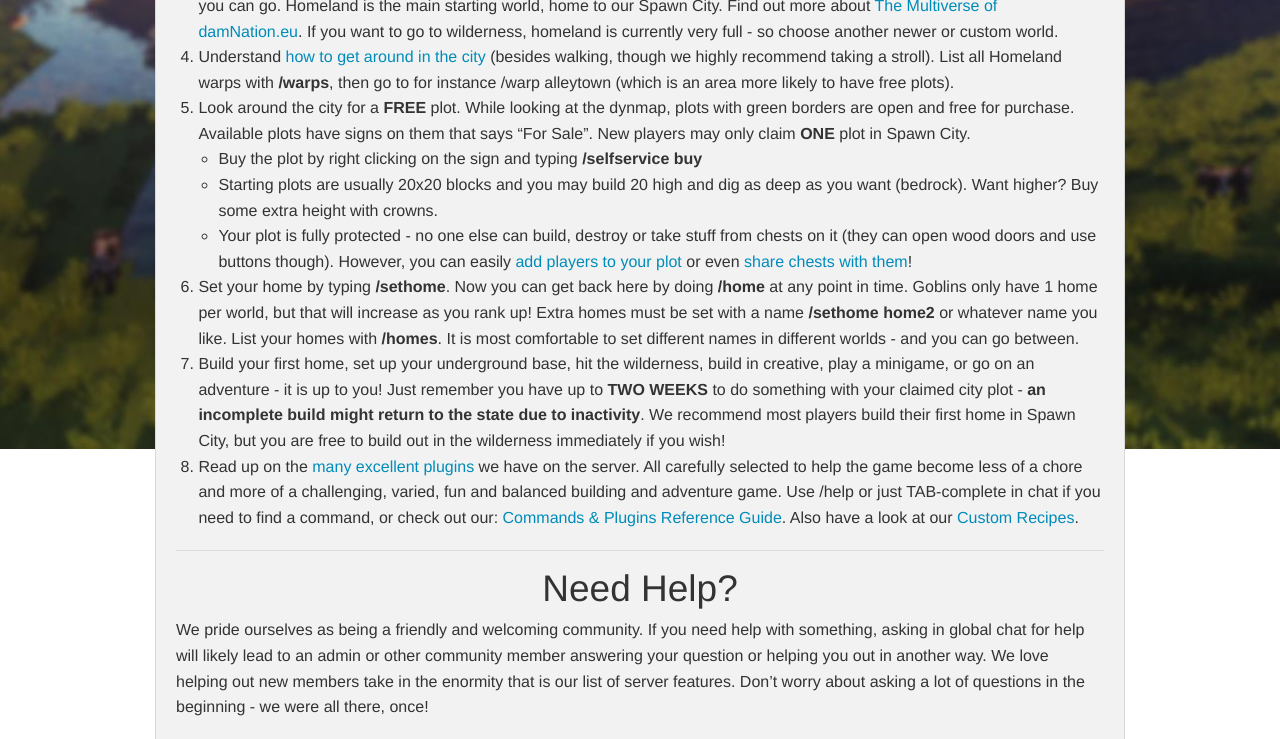
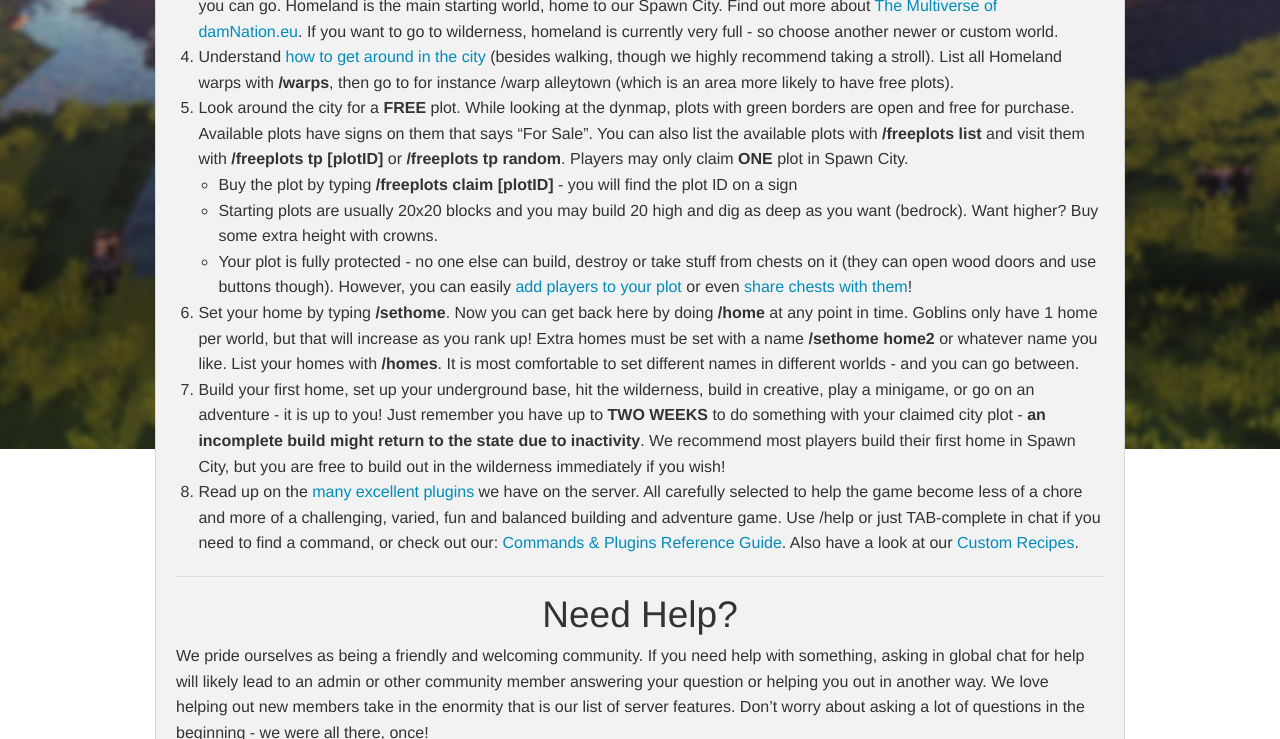
Before and after one commit to damnation-eu/website-beta, a Jekyll site: the page built from newcomer.md, in a window 1280 px wide and 900 px high, scrolled down 564 px, cut to the strip 161-900 px from the top of the window. Built offline with Jekyll 4.4.1, drawn with Linux system fonts in a browser that asks for light colours; nearby versions of some CDN libraries; library files that are not in the unit come from our copies.

Commit message:
Update newcomer.md

```diff
--- a/newcomer.md
+++ b/newcomer.md
@@ -18,8 +18,8 @@ Enough of that, you'll learn it all later. As a new-born Goblin you'll probably
 2.  Vote for the server! This will get you some nice and easy cash to get started. You can vote daily on each site, earning you a nice sum per day. Check your money with <b>/money</b> or <b>/fe</b>.
 3.  Get an overview of the city and the different worlds on our server. Use [our excellent dynmap](https://damnation.eu/dynmap/) to see where you are and where you can go. Homeland is the main starting world, home to our Spawn City. Find out more about [The Multiverse of damNation.eu]({{site.baseurl}}/survival-worlds). If you want to go to wilderness, homeland is currently very full - so choose another newer or custom world.
 4.  Understand [how to get around in the city]({{site.baseurl}}/getting-around) (besides walking, though we highly recommend taking a stroll). List all Homeland warps with **/warps**, then go to for instance /warp alleytown (which is an area more likely to have free plots).
-5.  Look around the city for a **FREE** plot. While looking at the dynmap, plots with green borders are open and free for purchase. Available plots have signs on them that says "For Sale". New players may only claim **ONE** plot in Spawn City.
-  * Buy the plot by right clicking on the sign and typing **/selfservice buy**
+5.  Look around the city for a **FREE** plot. While looking at the dynmap, plots with green borders are open and free for purchase. Available plots have signs on them that says "For Sale". You can also list the available plots with **/freeplots list** and visit them with **/freeplots tp [plotID]** or **/freeplots tp random**. Players may only claim **ONE** plot in Spawn City.
+  * Buy the plot by typing **/freeplots claim [plotID]** - you will find the plot ID on a sign
   * Starting plots are usually 20x20 blocks and you may build 20 high and dig as deep as you want (bedrock). Want higher? Buy some extra height with crowns.
   * Your plot is fully protected - no one else can build, destroy or take stuff from chests on it (they can open wood doors and use buttons though). However, you can easily [add players to your plot]({{site.baseurl}}/worldguard-guide) or even [share chests with them]({{site.baseurl}}/lwc-guide)!
 7.  Set your home by typing **/sethome**. Now you can get back here by doing **/home** at any point in time. Goblins only have 1 home per world, but that will increase as you rank up! Extra homes must be set with a name **/sethome home2** or whatever name you like. List your homes with **/homes**. It is most comfortable to set different names in different worlds - and you can go between.
```
